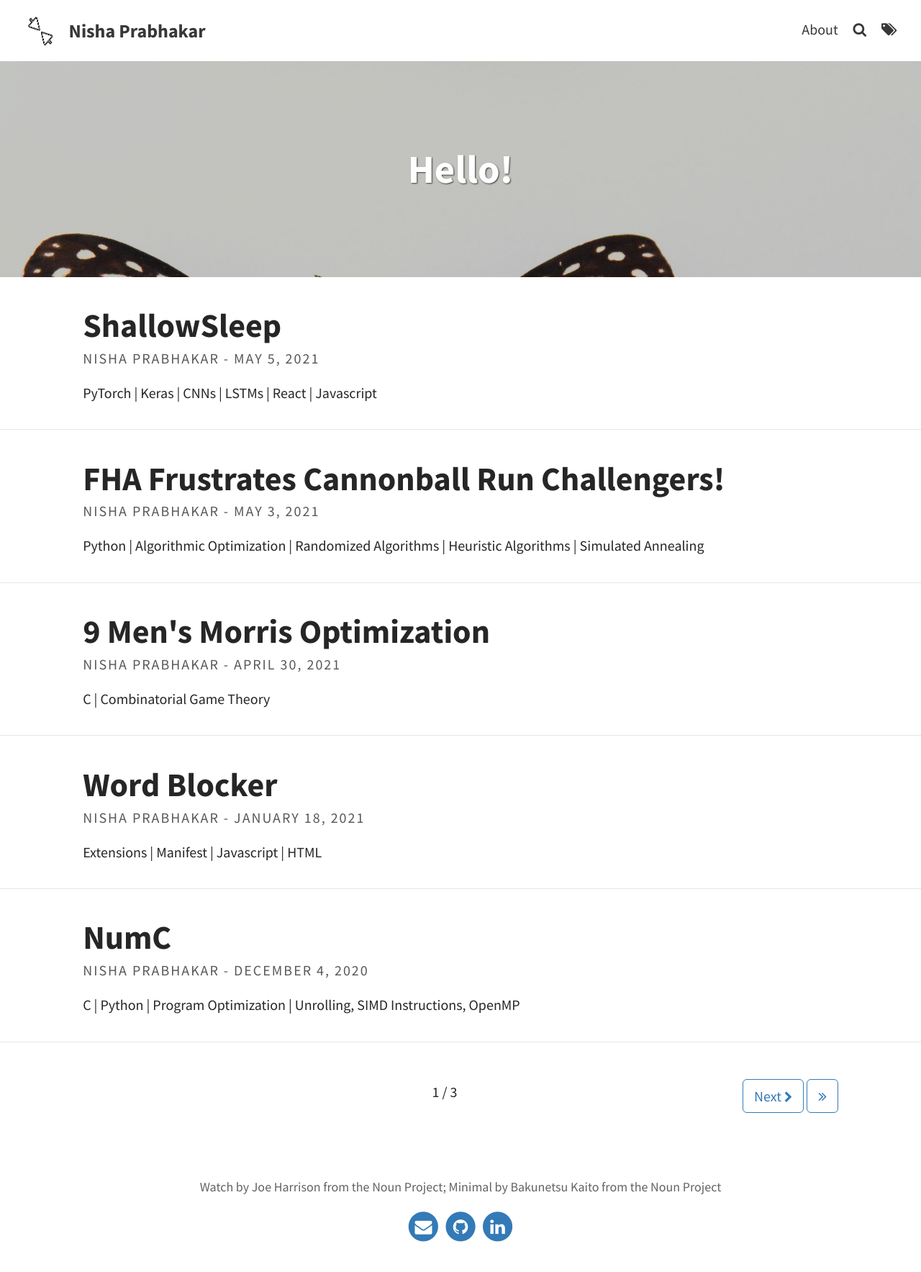
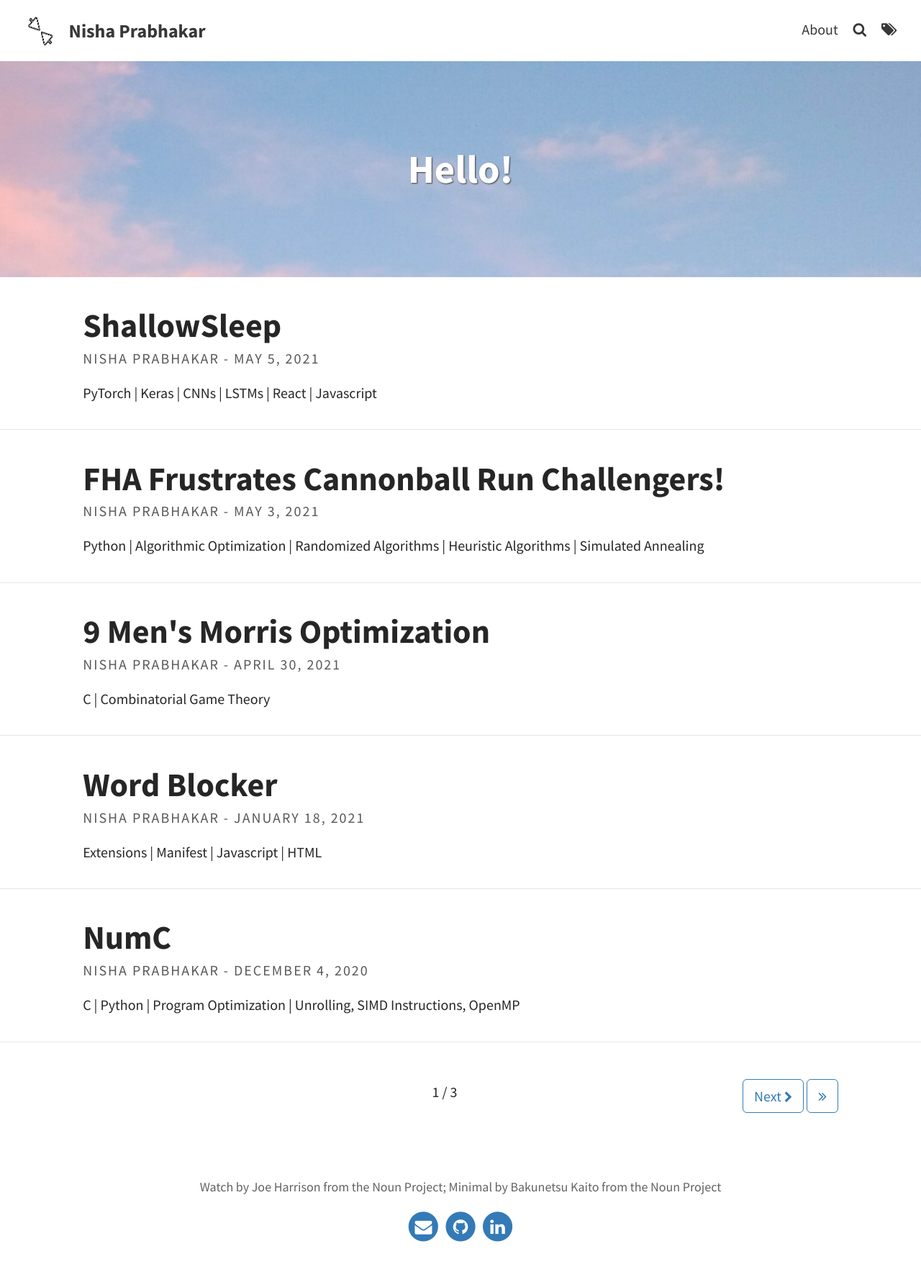
Before and after one commit to nishap1225/nishap1225.github.io, a Jekyll site: the page built from index.html, in a window 1280 px wide. Shown: the whole page at 72% size. Built offline with Jekyll 4.4.1, drawn with Linux system fonts in a browser that asks for light colours; the list of posts is cut into pages by our own code.

Commit message:
changing header image

```diff
--- a/_config.yml
+++ b/_config.yml
@@ -10,7 +10,7 @@ favicon: assets/favicon.ico                             # Icon displayed in the
 
 # Header and footer text
 header_text: Hello!  # Change Blog header text
-header_feature_image: assets/img/pexels/newpics/butterfly_wallpaper.jpg
+header_feature_image: assets/img/pexels/newpics/pinksky.jpg
 footer_text: "Watch by Joe Harrison from the Noun Project; Minimal by Bakunetsu Kaito from the Noun Project"
 #footer_text: >
   #Powered by <a href="https://jekyllrb.com/">Jekyll</a> with <a href="https://github.com/sylhare/Type-on-Strap">Type on Strap</a>
```
